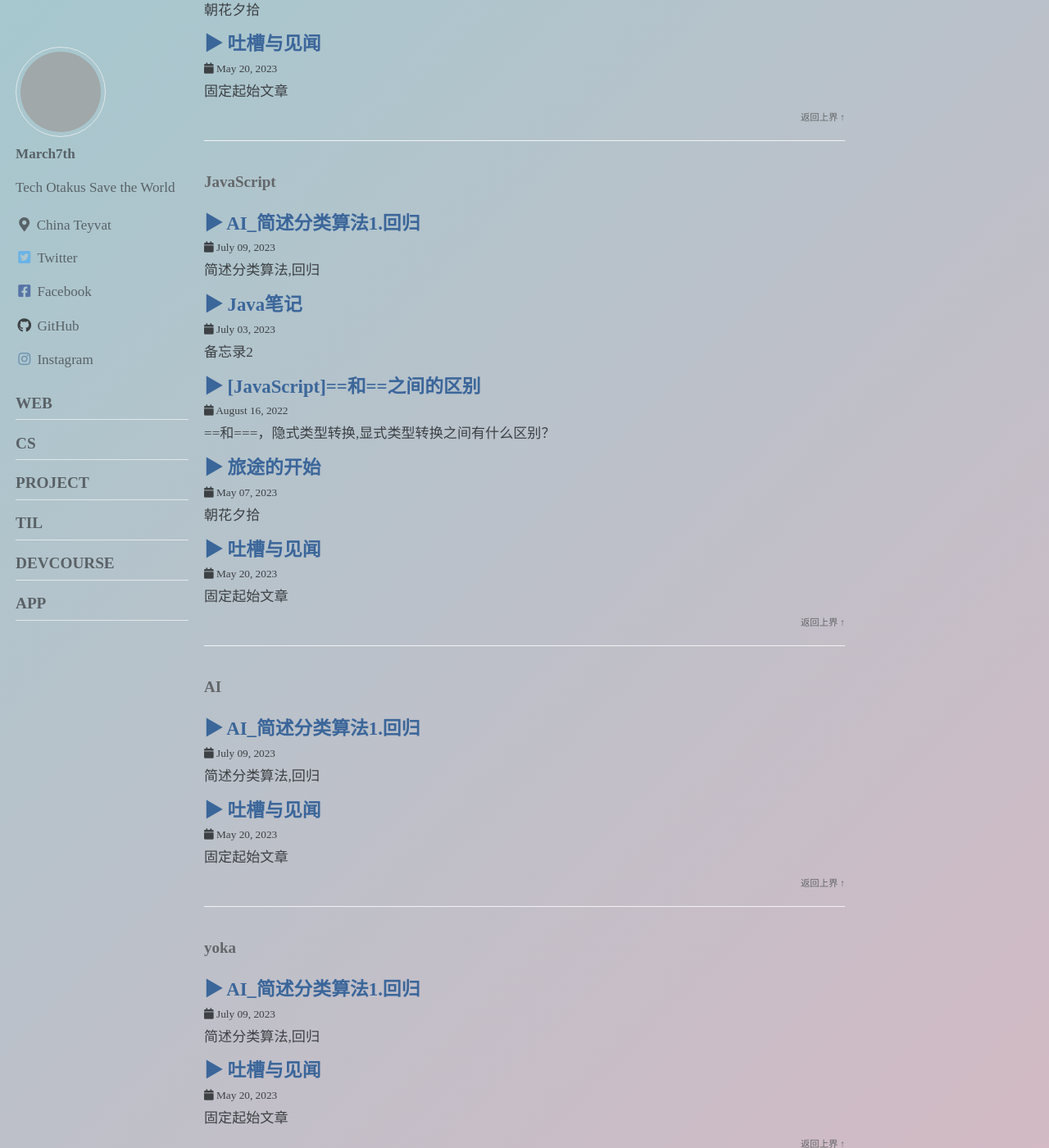
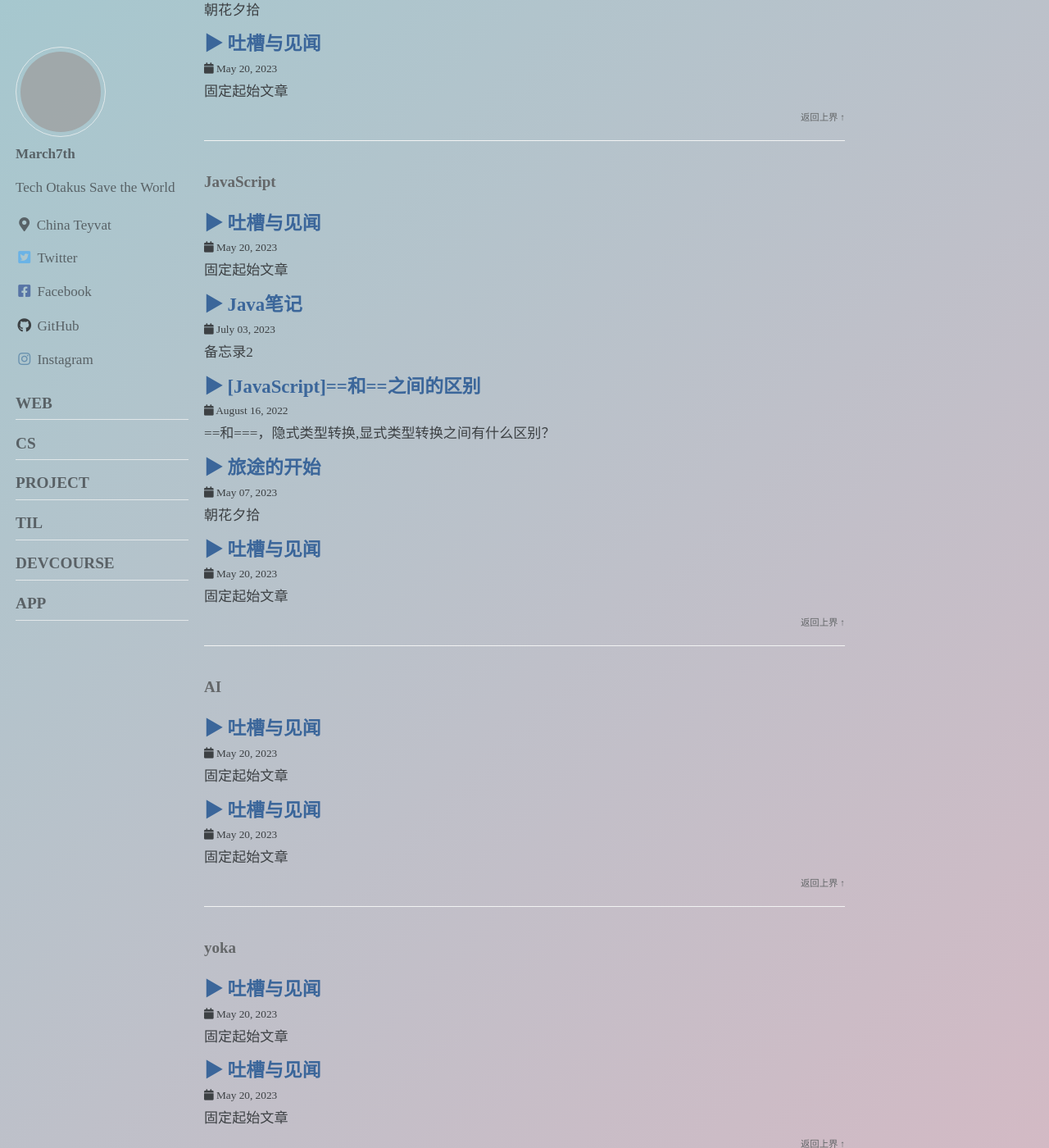
Before and after one commit to Sumalene/Sumalene.github.io, a Jekyll site: the page built from _pages/categories/categories.md, in a window 1280 px wide and 1400 px high, scrolled down 838 px. Shown: the whole window at 82% size. Built offline with Jekyll 4.4.1, drawn with Linux system fonts in a browser that asks for light colours; cached includes are drawn as plain includes; some of the changed text lies outside the part shown; grey boxes are pictures that could not be loaded.

Commit message:
Update 2023-07-09-AILabstudy.md

```diff
--- a/_posts/2023-07-09-AILabstudy.md
+++ b/_posts/2023-07-09-AILabstudy.md
@@ -1,11 +1,11 @@
 ---
 layout: single
-title: "AI_简述分类算法1.回归"
+title: "吐槽与见闻"
 categories: [Web, JavaScript, AI , yoka]
-last_modified_at: 2023-07-09
-excerpt: "简述分类算法,回归"
+last_modified_at: 2023-05-20
+excerpt: "固定起始文章"
 header:
-  teaser: https://uploadstatic.mihoyo.com/bh3-wiki/2021/11/17/50494840/f316b18c0242f53d74933c234cfe6ccb_4892269007523428774.png
+  teaser: https://uploadstatic.mihoyo.com/bh3-wiki/2021/10/20/6100274/c2e1b1e80c4c7b439e2888dcef42ee6f_7965043626809333549.jpg
 ---
 
 ## 1.什么是线性回归
```
